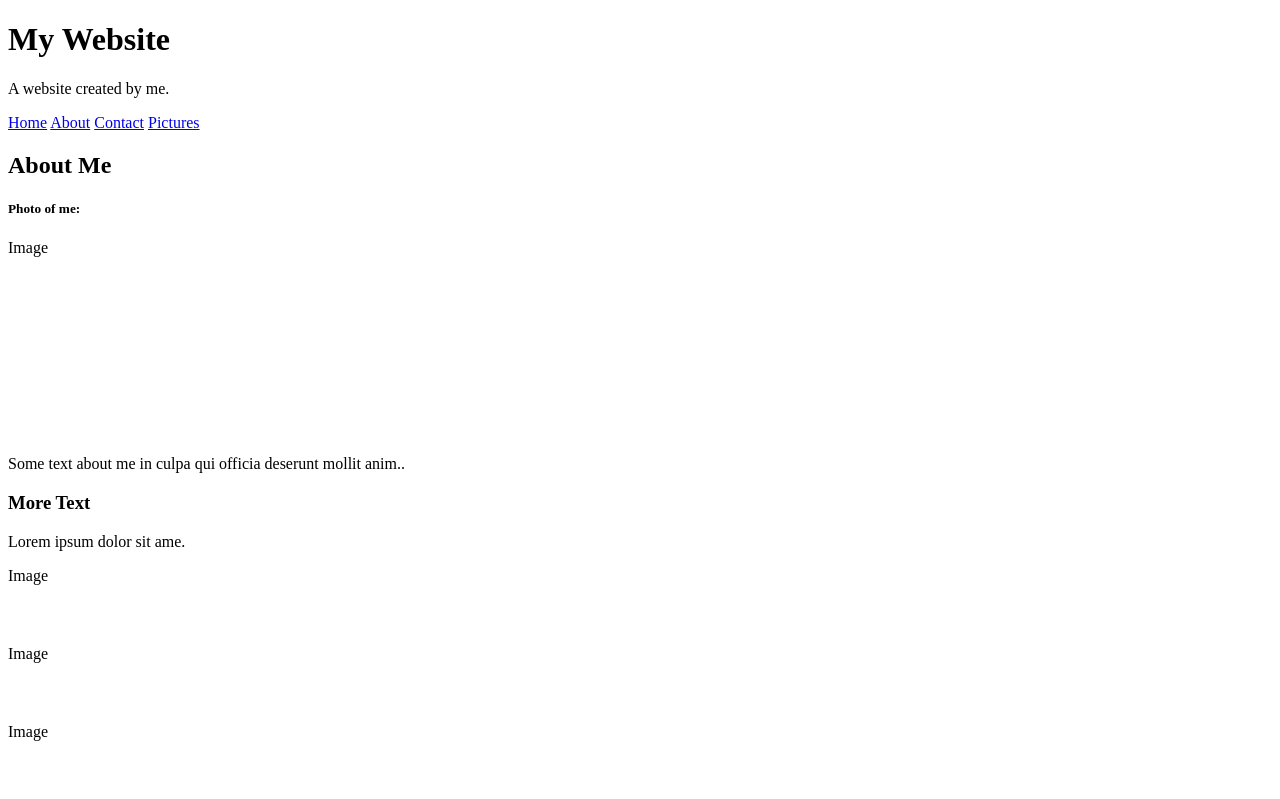
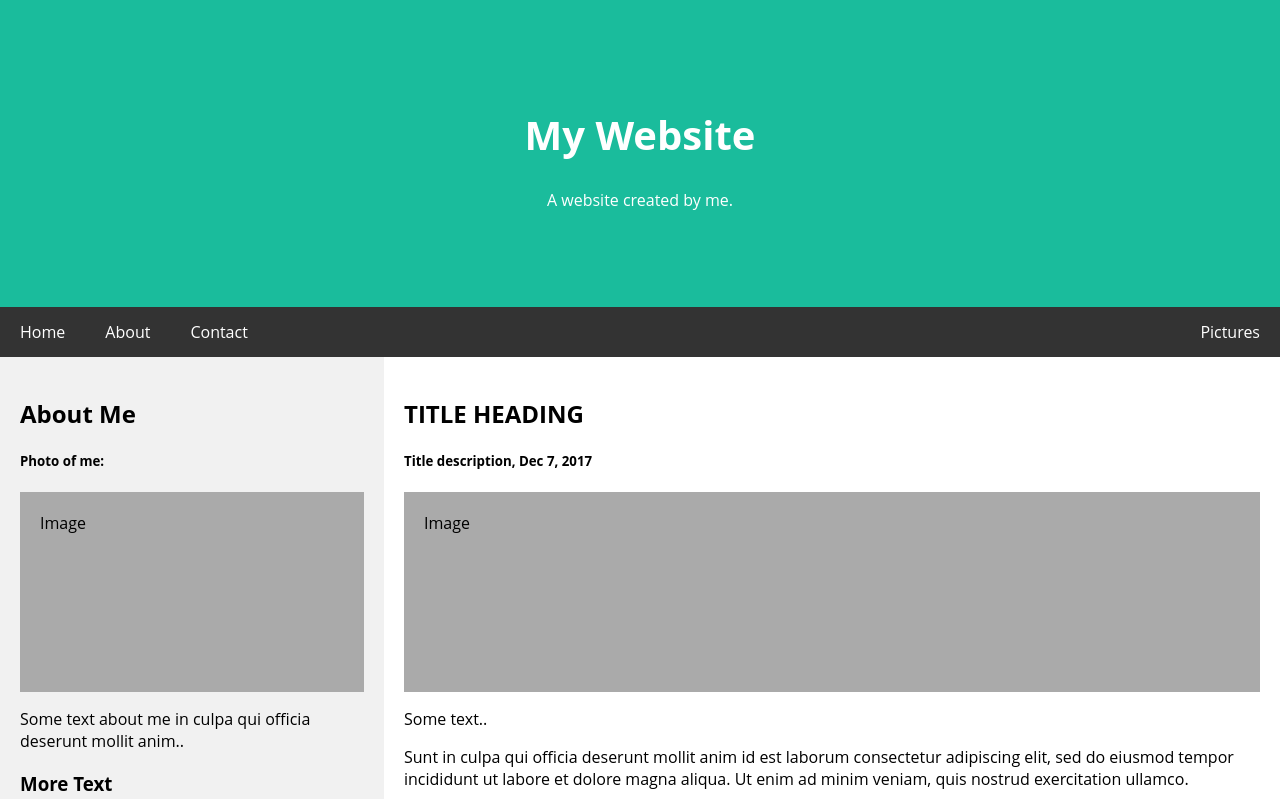
Before and after one commit to flashbangdot/update, a plain HTML site: page index.html in a window 1280 px wide. Shown: the top 799 px of the page. Drawn offline with Linux system fonts and the light colour scheme; the site is published under a folder, as on GitHub Pages, so addresses that start at the root find nothing.

Commit message:
Update index.html

```diff
--- a/index.html
+++ b/index.html
@@ -4,8 +4,8 @@
 <title>Update</title>
 <meta charset="UTF-8">
 <meta name="viewport" content="width=device-width, initial-scale=1">
-<link rel="stylesheet" href="/css/styles.css">
-<link rel="icon" type="image/x-icon" href="/image/find_search_locate_6312.ico">
+<link rel="stylesheet" href="css/styles.css">
+<link rel="icon" type="image/x-icon" href="image/find_search_locate_6312.ico">
 </head>
 <body>
 
```
